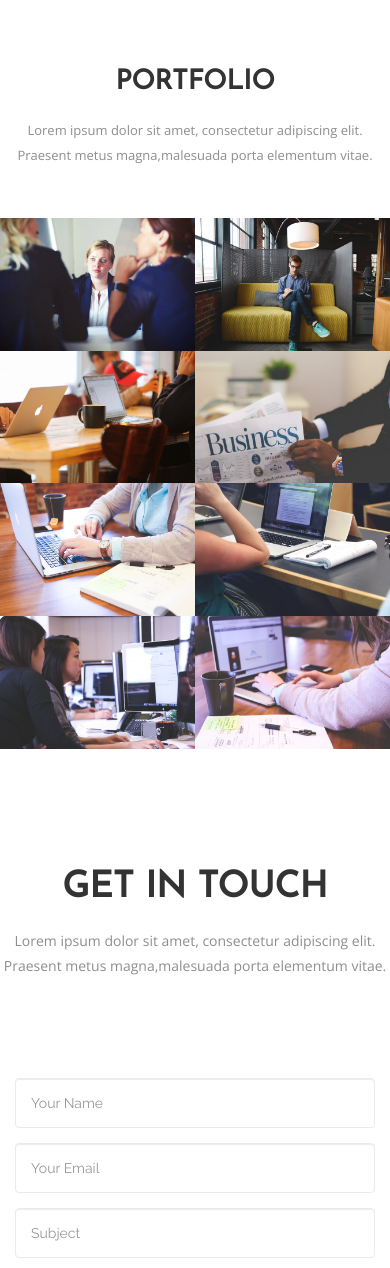
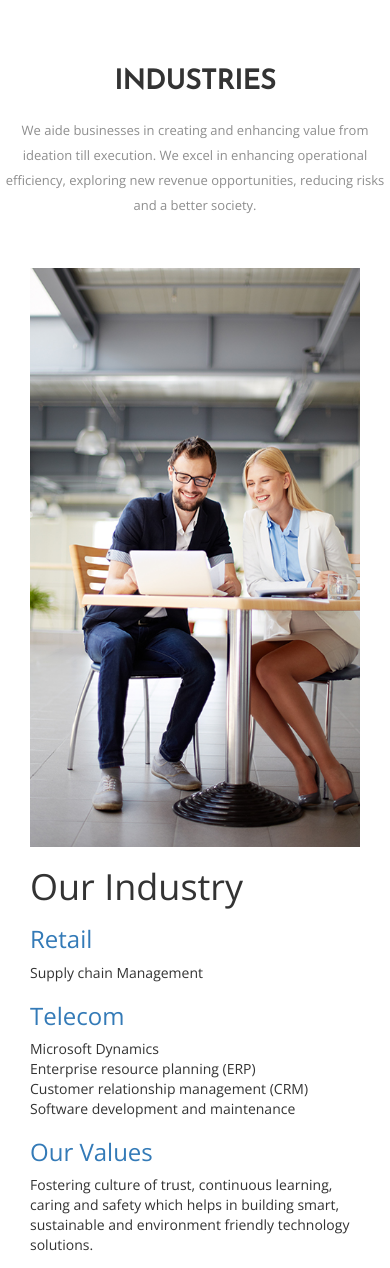
Before and after one commit to gagan2914/teknovator, a plain HTML site: page index.html in a window 390 px wide. Shown: the part 3206-4474 px from the top of the page. Drawn offline with nearby package versions, Linux system fonts and the light colour scheme.

Commit message:
final draft

```diff
--- a/index.html
+++ b/index.html
@@ -76,7 +76,7 @@
               <li><a href="#home">home</a></li>
               <li><a href="#about">about</a></li>
               <li><a href="#service">services</a></li>
-              <li><a href="#portfolio">portfolio</a></li>
+              <li><a href="#portfolio">Industries</a></li>
               <li><a href="#contact">contact</a></li>
               <li class="hidden-sm hidden-xs">
                 <a href="#" id="ss"><i class="fa fa-search" aria-hidden="true"></i></a>
@@ -379,22 +379,77 @@
 
         <div class="col-xs-12 col-sm-8 col-md-6 col-sm-offset-2 col-md-offset-3">
           <div class="portfolio-heading">
-            <h2>portfolio</h2>
-            <p>Lorem ipsum dolor sit amet, consectetur adipiscing elit. Praesent metus magna,malesuada porta elementum
-              vitae.</p>
+            <h2>Industries</h2>
+            <p>We aide businesses in creating and enhancing value from ideation till execution. We excel in enhancing operational efficiency, exploring new revenue opportunities, reducing risks and a better society.</p>
           </div>
         </div>
 
       </div>
+  <div class="container">
+
+      <div class="row">
+        <div class="col-xs-12 hidden-sm col-md-5">
+
+          <div class="about-left">
+            <img src="images/about/about1.jpg" alt="">
+          </div>
+
+        </div>
+
+        <!--about wrapper right-->
+        <div class="col-xs-12 col-md-7">
+          <div class="about-right">
+          <div class="about-right-heading">
+              <h1>Our Industry</h1>
+            </div>
+
+            <div class="about-right-boot">
+              <div class="about-right-wrapper">
+                <a href="#">
+                  <h3>Retail</h3>
+                </a>
+                <p>Supply chain Management </div>
+            </div>
+
+            <div class="about-right-best">
+              <div class="about-right-wrapper">
+                <a href="#">
+                  <h3>Telecom</h3>
+                </a>
+
+					<ul>Microsoft Dynamics</ul>
+					<ul> Enterprise resource planning (ERP)</ul>
+					<ul>Customer relationship management (CRM)</ul>
+					<ul>Software development and maintenance</ul>
+
+              </div>
+            </div>
+
+            <div class="about-right-support">
+              <div class="about-right-wrapper">
+                <a href="#">
+                  <h3>Our Values</h3>
+                </a>
+                <p>Fostering culture of trust, continuous learning, caring and safety which helps in building smart, sustainable and environment friendly technology solutions.</p>
+              </div>
+            </div>
+
+          </div>
+        </div>
+      </div>
+
+    </div>
+
+
     </div>
 
     <div class="portfolio-thumbnail">
-      <div class="container-fluid">
+     <!--   <div class="container-fluid">
         <div class="row">
 
           <div class="col-xs-6 col-sm-3 col-md-3">
             <div class="item">
-              <img src="images/portfolio/portfolio1.jpg" alt="">
+
               <div class="caption">
                 <i class="fa fa-search" aria-hidden="true"></i>
                 <p>lorem ipsum amet</p>
@@ -474,7 +529,7 @@
 
         </div>
       </div>
-    </div>
+  -->  </div>
   </div>
 
   <!--contact form-->
@@ -655,8 +710,8 @@
             <ul class="list-unstyled list-inline pull-right">
               <li><a href="#home">Home</a></li>
               <li><a href="#about">About</a></li>
-              <li><a href="#service">Service</a></li>
-              <li><a href="#portfolo">Portfolio</a></li>
+              <li><a href="#services">Service</a></li>
+              <li><a href="#portfolo">Industries</a></li>
               <li><a href="#contact">Contact</a></li>
             </ul>
           </div>
```
